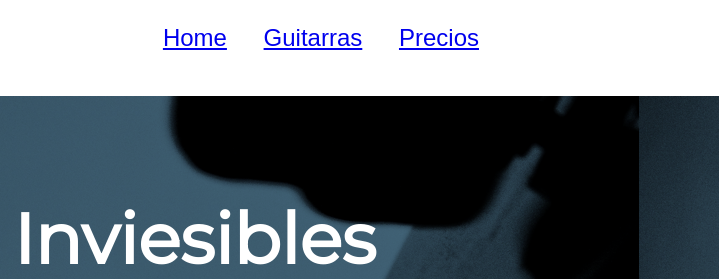
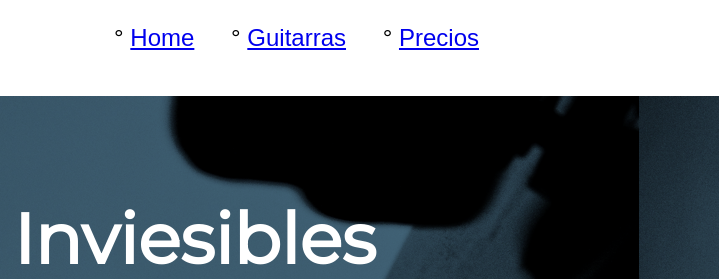
Before and after one commit to gerCasas/invie, a plain HTML site: page index.html in a window 1280 px wide. Shown: the top 279 px of the page, 561-1280 px from the left. Drawn offline with Linux system fonts and the light colour scheme; a web font is replaced by a local one.

Commit message:
css pseudo elements

```diff
--- a/css/invie.css
+++ b/css/invie.css
@@ -58,6 +58,10 @@ body{
 .menu li{
   display: inline-block;
   margin-left: 30px;
+}
+
+.menu li::before {
+  content: '°';
 }
 
 .logotipo{
```
